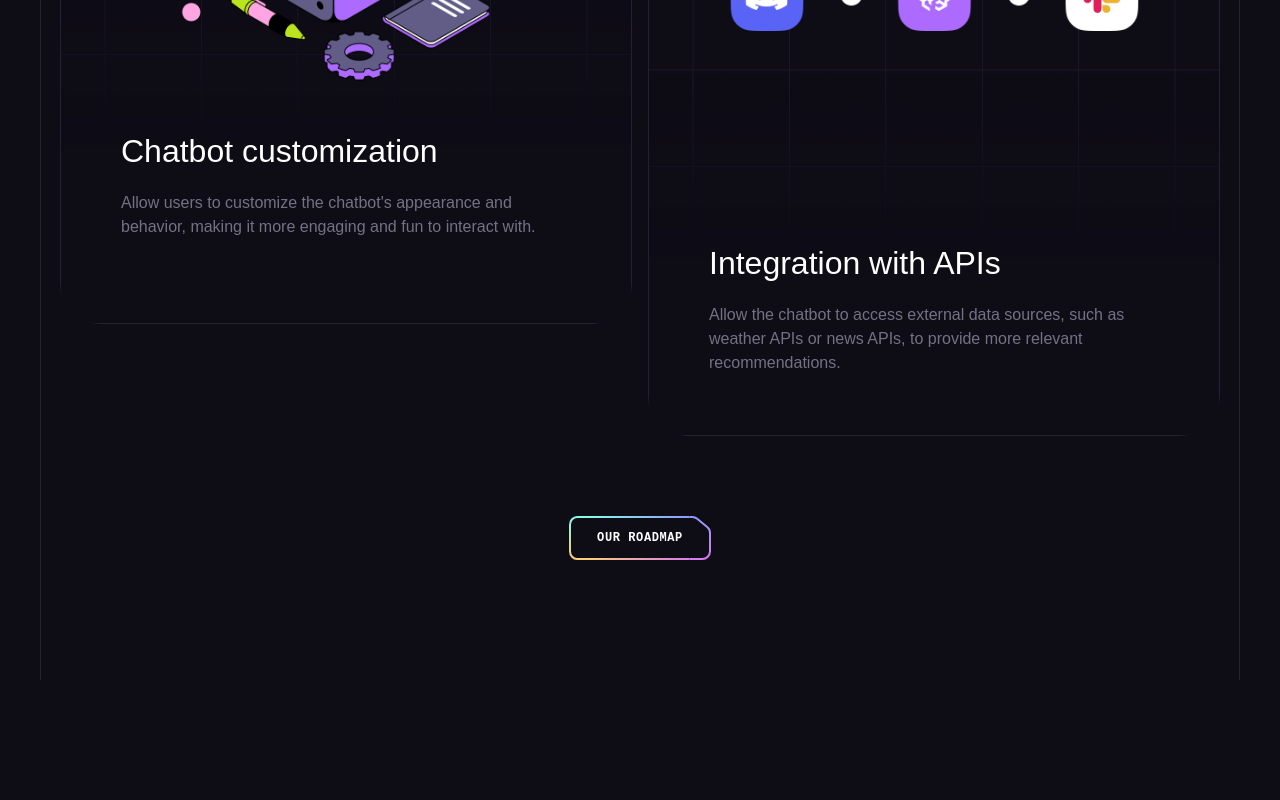
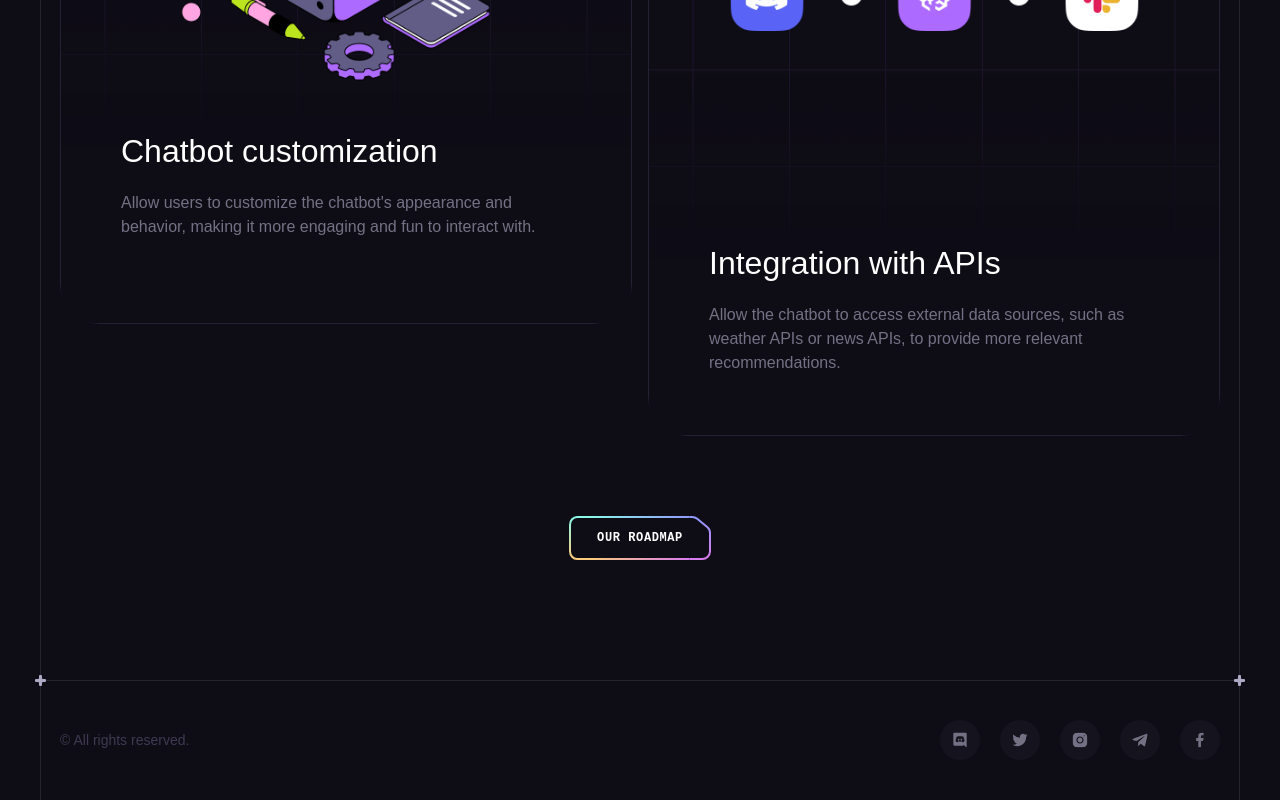
Before and after one commit to Rivera2005/brainwave, a React (Vite) app: page / in a window 1280 px wide. Shown: the part 8701-9501 px from the top of the page. Before the commit the page ends 9381 px from the top, so only its background shows below. Built offline with nearby package versions, Linux system fonts and the light colour scheme.

Commit message:
Implement the footer

```diff
--- a/src/App.jsx
+++ b/src/App.jsx
@@ -6,6 +6,7 @@
 import Pricing from "./components/Pricing";
 import Roadmap from "./components/Roadmap";
 import Services from "./components/Services";
+import Footer from "./components/Footer";
 
 function App() {
   return (
@@ -18,6 +19,7 @@
         <Services />
         <Pricing />
         <Roadmap />
+        <Footer />
       </div>
 
       <ButtonGradient />
--- /dev/null
+++ b/src/components/Footer.jsx
@@ -0,0 +1,28 @@
+import { socials } from "../constants";
+import Section from "./Section";
+
+const Footer = () => {
+  return (
+    <Section crosses className="px-0! py-10!">
+      <div className="container flex sm:justify-between justify-center items-center gap-10 max-sm:flex-col">
+        <p className="caption text-n-5 lg:block">
+          © {new Date().getFullYear} All rights reserved.
+        </p>
+        <ul className="flex gap-5 flex-wrap">
+          {socials.map((item) => (
+            <a
+              className="flex items-center justify-center w-10 h-10 bg-n-7 rounded-full transition-colors hover:bg-n-6"
+              key={item.id}
+              href={item.url}
+              target="__blank"
+            >
+              <img src={item.iconUrl} width={16} height={16} alt={item.title} />
+            </a>
+          ))}
+        </ul>
+      </div>
+    </Section>
+  );
+};
+
+export default Footer;
```
